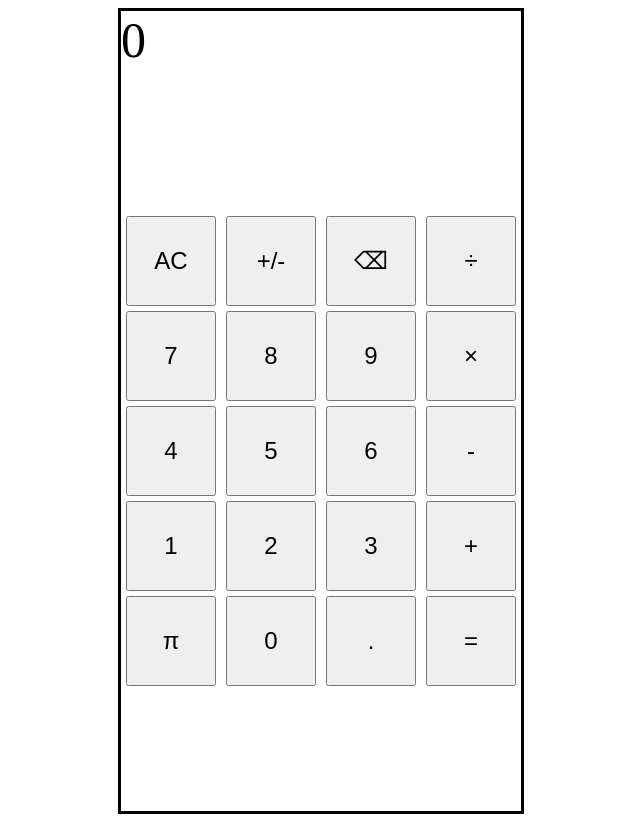
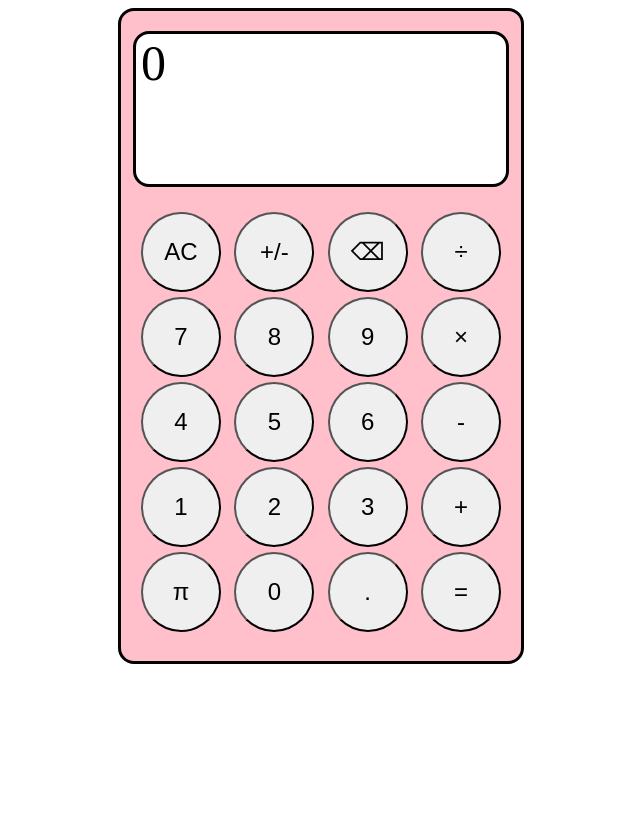
Before and after one commit to john-keem/calculator, a plain HTML site: page index.html in a window 1280 px wide. Shown: the whole page, without its empty margins (319-959 px from the left). After the commit the page ends 800 px from the top, so only its background shows below. Drawn offline with Linux system fonts and the light colour scheme.

Commit message:
Edit the display on the calculator Create a more balanced ratio between the display and the rest of the calculator

```diff
--- a/stylesheet.css
+++ b/stylesheet.css
@@ -5,26 +5,35 @@ body {
 
 #container {
   width: 400px;
-  height: 800px;
+  height: 650px;
   border: solid;
   border-color: black;
-  background-color: ;
+  border-radius: 16px;
+  background-color: pink;
+  display: flex;
+  flex-direction: column;
+  align-items: center;
 }
 
 .display {
-  width: 400px;
-  height: 200px;
+  width: 360px;
+  height: 150px;
   font-size: 50px;
+  border: solid;
+  border-radius: 16px;
+  margin: 20px 0px;
+  background-color: white;
+  padding: 0px 5px;
 }
 
 .buttons,
 .row {
-  width: 400px;
+  width: 360px;
 }
 
 .row {
   display: flex;
-  justify-content: space-around;
+  justify-content: space-between;
 }
 
 .row1,
@@ -42,8 +51,8 @@ body {
 
 .button {
   box-sizing: border-box;
-  width: 90px;
-  height: 90px;
+  width: 80px;
+  height: 80px;
   font-size: 24px;
-
+  border-radius: 40px;
 }
```
